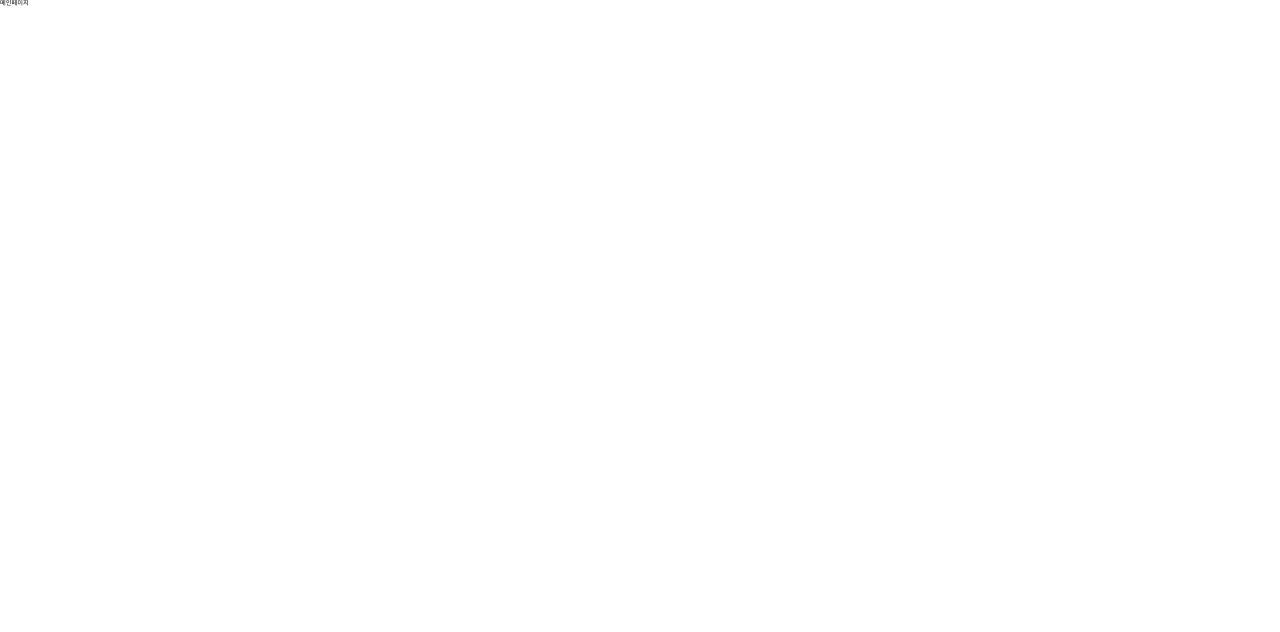
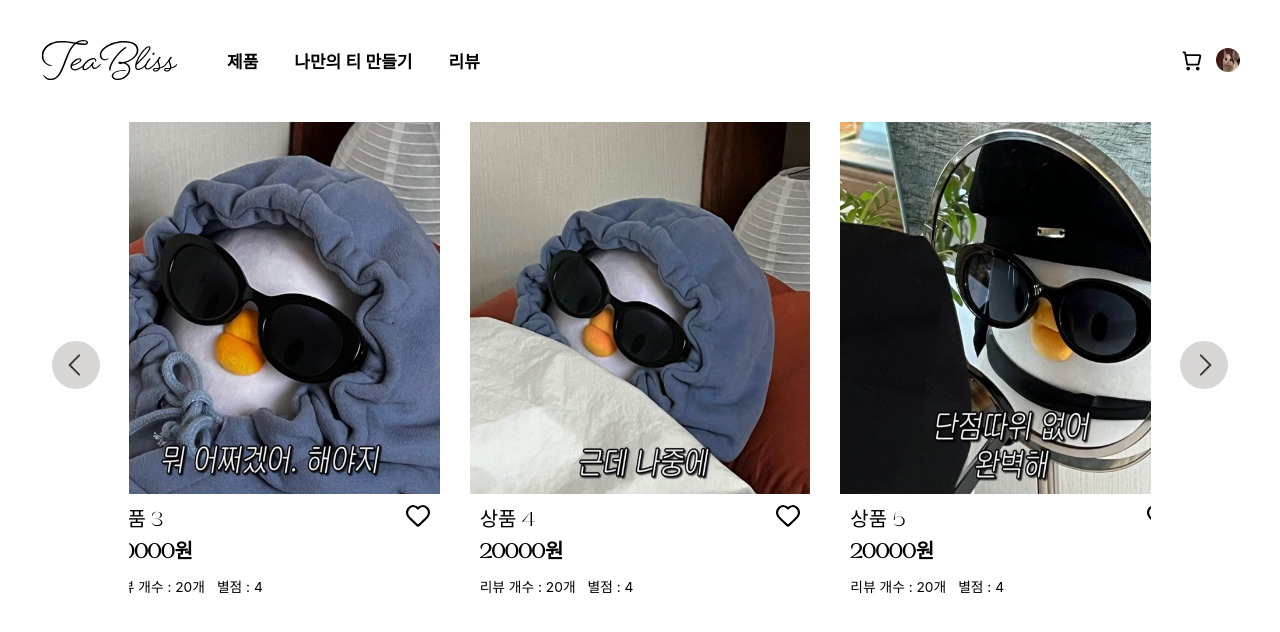
Before and after one commit to Tea-Bliss/FE_Tea_Bliss, a Next.js app: page / in a window 1280 px wide. Shown: the top 632 px of the page. Built offline with nearby package versions, Linux system fonts and the light colour scheme.

Commit message:
feat: Carousel 기능 구현

```diff
--- a/src/app/page.tsx
+++ b/src/app/page.tsx
@@ -1,7 +1,11 @@
+import MainLayout from '@/components/page-layout/mainLayout';
+
 export default function Home() {
   return (
     <>
-      <main>메인페이지</main>
+      <main>
+        <MainLayout />
+      </main>
     </>
   );
 }
--- /dev/null
+++ b/src/components/common/Carousel/Carousel.module.scss
@@ -0,0 +1,32 @@
+.layout {
+  @include flexSort(row, center, center, 2.9rem);
+}
+
+.container {
+  overflow: hidden;
+  width: 102.2rem;
+  @include flexSort(row, center, flex-start, null);
+}
+
+.content {
+  width: 100%;
+  transition: all 0.5s ease-in-out;
+  @include flexSort(row, center, flex-start, 3rem);
+}
+
+.card {
+  flex: 0 0 33.33%;
+  transition: all 0.5s ease-in-out;
+}
+
+.left {
+  background: rgba(67, 57, 48, 0.2);
+  cursor: pointer;
+  border-radius: 800rem;
+}
+
+.right {
+  background: rgba(67, 57, 48, 0.2);
+  cursor: pointer;
+  border-radius: 800rem;
+}
--- /dev/null
+++ b/src/components/common/Carousel/Carousel.tsx
@@ -0,0 +1,94 @@
+'use client';
+
+import { useCallback, useEffect, useRef, useState } from 'react';
+
+import classNames from 'classnames/bind';
+
+import { StaticImageData } from 'next/image';
+
+import Left from '@/icons/left_arrow.svg';
+import Right from '@/icons/right_arrow.svg';
+
+import styles from './Carousel.module.scss';
+import Card from '../Card/Card';
+
+const cn = classNames.bind(styles);
+
+interface CarouselProps {
+  cards: {
+    href: string;
+    isMainPageCard?: boolean;
+    img: StaticImageData;
+    title: string;
+    price: number;
+    review: number;
+    scope: number;
+  }[];
+}
+
+export default function SingleCarousel({ cards }: CarouselProps) {
+  const [current, setCurrent] = useState(0);
+  const timerRef = useRef<ReturnType<typeof setInterval> | null>(null);
+  const contentRef = useRef<HTMLDivElement | null>(null);
+
+  const cardsPerSlide = 3;
+
+  const handlePrevSlide = useCallback(() => {
+    const index = current === 0 ? cards.length - cardsPerSlide : current - 1;
+    setCurrent(index);
+  }, [current, cards.length, cardsPerSlide]);
+
+  const handleNextSlide = useCallback(() => {
+    const index = current === cards.length - 1 ? 0 : current + 1;
+    setCurrent(index);
+  }, [current, cards.length]);
+
+  useEffect(() => {
+    timerRef.current = setInterval(() => {
+      handleNextSlide();
+    }, 2000);
+
+    return () => {
+      if (timerRef.current) {
+        clearInterval(timerRef.current);
+      }
+    };
+  }, [handleNextSlide]);
+
+  useEffect(() => {
+    if (contentRef.current) {
+      contentRef.current.classList.remove(
+        ...Array.from({ length: cards.length - cardsPerSlide + 1 }, (_, i) => `slide-${i + 1}`)
+      );
+      contentRef.current.classList.add(`slide-${current + 1}`);
+    }
+  }, [current, cards.length, cardsPerSlide, contentRef]);
+
+  const visibleCards =
+    cards.length - current < cardsPerSlide
+      ? [...cards.slice(current), ...cards.slice(0, cardsPerSlide - (cards.length - current))]
+      : cards.slice(current, current + cardsPerSlide);
+
+  return (
+    <div className={cn('layout')}>
+      <Left className={cn('left')} onClick={handlePrevSlide} />
+      <div className={cn('container')}>
+        <div className={cn('content')} ref={contentRef}>
+          {visibleCards.map((card, index) => (
+            <div className={cn('card')} key={index}>
+              <Card
+                href={card.href}
+                img={card.img}
+                title={card.title}
+                price={card.price}
+                review={card.review}
+                scope={card.scope}
+              />
+            </div>
+          ))}
+        </div>
+      </div>
+      <Right className={cn('right')} onClick={handleNextSlide} />
+    </div>
+  );
+}
```
